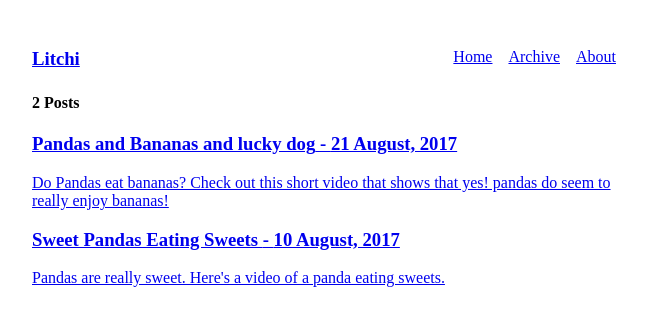
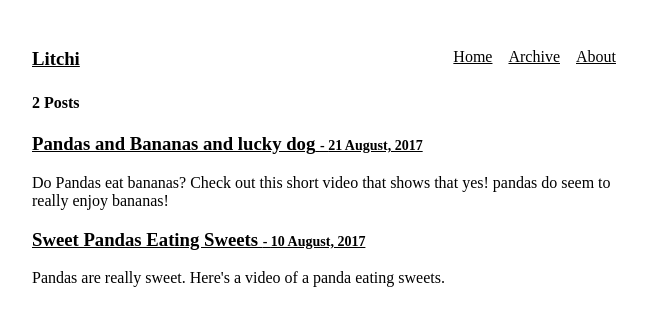
Before and after one commit to yyccli/litchi-li.github.io, a Gatsby site: page /archive in a window 1280 px wide. Shown: the whole page, without its empty margins (308-955 px from the left). Built offline with nearby package versions, Linux system fonts and the light colour scheme; Gatsby itself is replaced by a stand-in of ours.

Commit message:
change link color

```diff
--- a/src/components/global-layout.js
+++ b/src/components/global-layout.js
@@ -3,19 +3,19 @@ import {Link} from "gatsby"
 import Layoutstyles from "../styles/global-layout.module.css"
 
 const ListLink = props => (
-    <li className={Layoutstyles.listlink}>
-        <Link to={props.to}>{props.children}</Link>
+    <li className={Layoutstyles.global_layout_listlink}>
+        <Link className={Layoutstyles.global_layout_link} to={props.to}>{props.children}</Link>
     </li>
 )
 
 export default ({ children }) => (
   <div className={Layoutstyles.global_layout}>
-      <header className={Layoutstyles.header}>
-          <Link to="/" className={Layoutstyles.link}>
-              <h3 className={Layoutstyles.h3_name}>Litchi</h3>
+      <header className={Layoutstyles.global_layout_header}>
+          <Link to="/" className={Layoutstyles.global_layout_link}>
+              <h3 className={Layoutstyles.global_layout_h3_name}>Litchi</h3>
           </Link>
 
-          <ul className={Layoutstyles.ul}>
+          <ul className={Layoutstyles.global_layout_ul}>
               <ListLink to="/">Home</ListLink>
               <ListLink to="/archive/">Archive</ListLink>
               <ListLink to="/about/">About</ListLink>
--- a/src/pages/archive.js
+++ b/src/pages/archive.js
@@ -1,5 +1,6 @@
 import React from "react"
 import Layout from "../components/global-layout"
+import ArchiveStyle from "../styles/archive.module.css"
 import { graphql, Link } from "gatsby"
 
 export default ({data}) => {
@@ -10,13 +11,14 @@ export default ({data}) => {
             <h4>{data.allMarkdownRemark.totalCount} Posts</h4>
             {data.allMarkdownRemark.edges.map(({node}) => (
                 <div key={node.id}>
-                    <Link to={node.fields.slug}>
+                    <Link className={ArchiveStyle.archive_link} to={node.fields.slug}>
                     <h3>
                         {node.frontmatter.title}{" "}
-                        <span>- {node.frontmatter.date}</span>
+                        <span className={ArchiveStyle.archive_span}>- {node.frontmatter.date}</span>
                     </h3>
+                    </Link>
                     <p>{node.excerpt}</p>
-                    </Link>
+
                 </div>
             ))}
         </div>
--- /dev/null
+++ b/src/styles/archive.module.css
@@ -0,0 +1,7 @@
+.archive_link{
+    color: black;
+}
+
+.archive_span {
+    font-size: 14px;
+}
--- a/src/styles/global-layout.module.css
+++ b/src/styles/global-layout.module.css
@@ -4,25 +4,27 @@
     padding: 0 1rem;
 }
 
-.header {
+.global_layout_header {
     margin-bottom: 1.5rem;
 }
 
-.link {
+.global_layout_link {
     text-shadow: none;
     background-image: none;
+    color: black;
 }
 
-.listlink {
+.global_layout_listlink {
     display: inline-block;
     margin-right: 1rem;
+
 }
 
-.h3_name {
+.global_layout_h3_name {
     display: inline;
 }
 
-.ul {
+.global_layout_ul {
     list-style: none;
     float: right;
     margin: 0;
```
